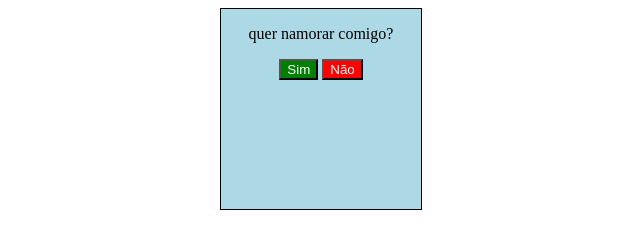
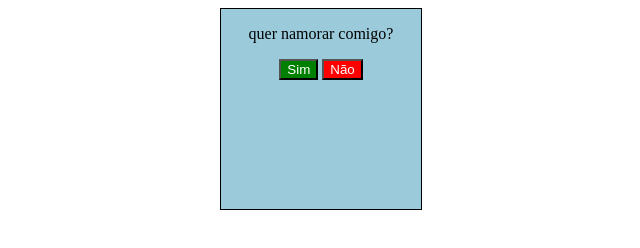
Before and after one commit to brunofilhoo/ser-se, a plain HTML site: page index.html in a window 1280 px wide. Shown: the whole page, without its empty margins (319-959 px from the left). Drawn offline with Linux system fonts and the light colour scheme.

Commit message:
Update style.css

```diff
--- a/style.css
+++ b/style.css
@@ -4,8 +4,8 @@ body {
 .box {
   width: 200px;
   height: 200px;
-  background-color: lightblue;
-  border: 1px solid #000;
+  background-color: rgb(155, 203, 219);
+  border: 1px solid #000000;
   margin: 0 auto;
   position: relative;
 }
```
